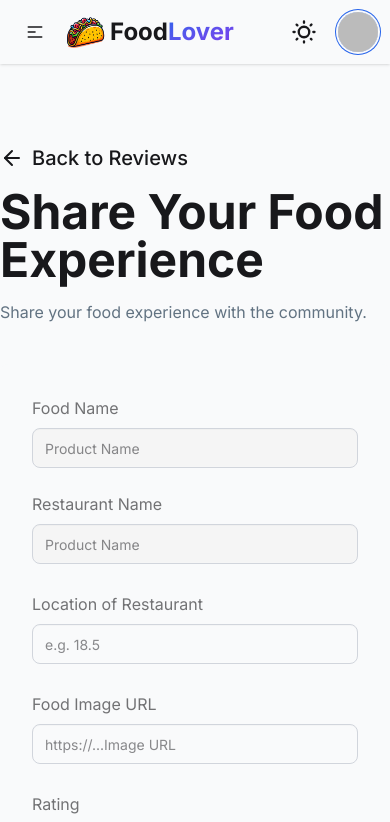
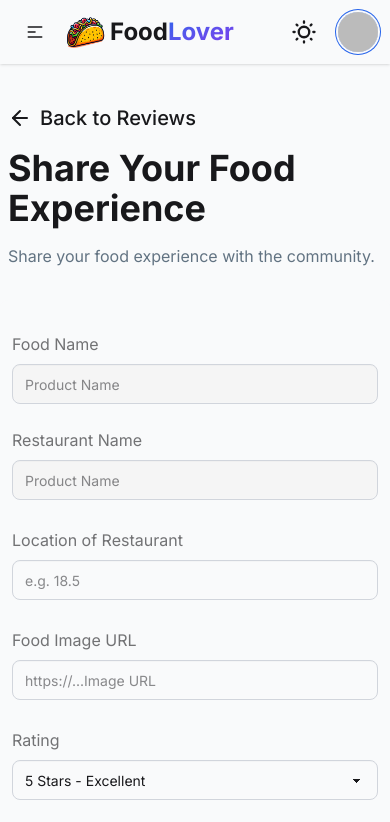
Before and after one commit to MD-Nayeem909/B12A10-FoodLover-client, a React (Vite) app: page /create-review in a window 390 px wide. Shown: the top 822 px of the page. Built offline with nearby package versions, Linux system fonts and the light colour scheme; no server answers; sample sign-in values are in the browser's storage.

Commit message:
Improve responsive design for CreateReview form layout

```diff
--- a/src/Pages/CreateReview.jsx
+++ b/src/Pages/CreateReview.jsx
@@ -49,15 +49,15 @@ const CreateReview = () => {
 
   return (
     <Container>
-      <div className="my-20">
-        <div className="max-w-3xl mx-auto">
+      <div className="my-10">
+        <div className="max-w-3xl mx-auto px-2 md:px-0">
           <Link
             to="/"
             className="font-medium text-xl flex items-center gap-2 mb-4"
           >
             <ArrowLeft /> Back to Reviews
           </Link>
-          <h2 className="text-5xl font-bold mb-4">
+          <h2 className="text-4xl font-bold mb-4">
             Share Your Food Experience
           </h2>
           <p className="text-accent mb-8">
@@ -66,7 +66,7 @@ const CreateReview = () => {
         </div>
         <form
           onSubmit={handleSubmit}
-          className="max-w-3xl mx-auto mt-10 bg-base-100 gap-7 p-8 rounded-lg shadow-xl flex flex-col"
+          className="max-w-3xl mx-auto  bg-base-100 gap-7 py-8 px-3 md:px-8 rounded-lg shadow-lg flex flex-col"
         >
           <div className="grid grid-cols-1 md:grid-cols-2 gap-6">
             <div>
```
